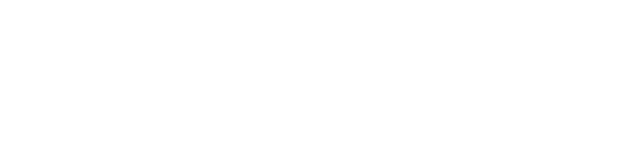
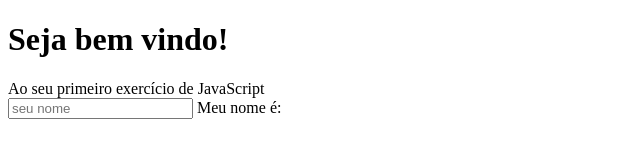
Before and after one commit to BTH-M3ND3S/TESTEGITHUB01, a plain HTML site: page index.html in a window 1280 px wide. Shown: the whole page, without its empty margins (0-640 px from the left). Drawn offline with Linux system fonts and the light colour scheme.

Commit message:
alteração html

```diff
--- a/index.html
+++ b/index.html
@@ -7,6 +7,14 @@
             <title>SENAI - JAVASCRIPT</title>
         </head>
         <body>
+
+            <h1>Seja bem vindo!</h1>
+            <span>Ao seu primeiro exercício de JavaScript</span>
+            <div>
+                <input type="text" placeholder="seu nome">
+                <span>Meu nome é:</span>
+            </div>
+
             <script src="main.js" type="text/javascript"></script>
         </body>
     </html>
```
